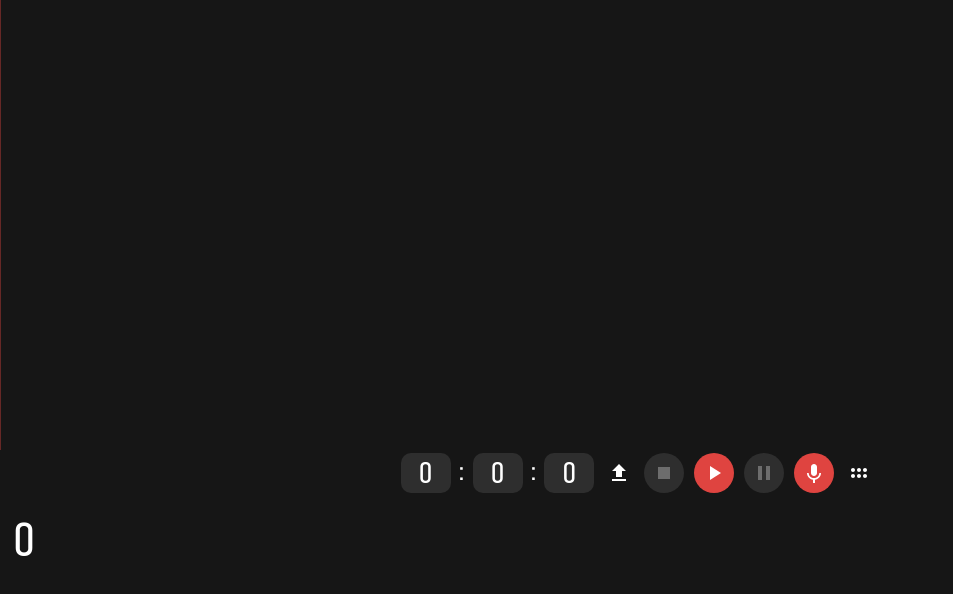
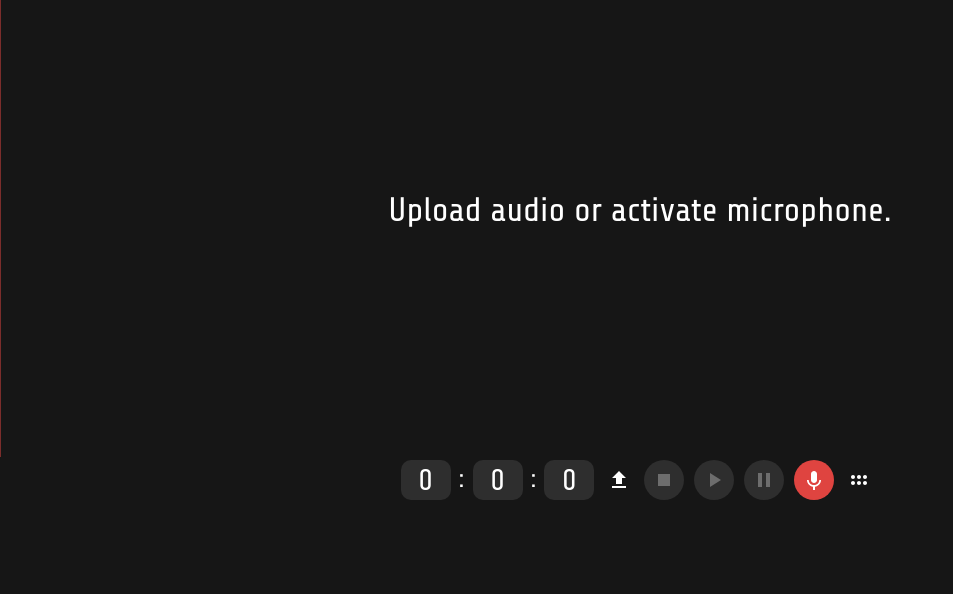
Before and after one commit to MichaelShingo/audioFeatures, a Next.js app: page / in a window 1280 px wide. Shown: the top 594 px of the page, without its empty margins (0-953 px from the left). Built offline with nearby package versions, Linux system fonts and the light colour scheme.

Commit message:
loading visuals

```diff
--- a/app/components/AudioComponent.tsx
+++ b/app/components/AudioComponent.tsx
@@ -23,6 +23,8 @@ const AudioComponent: React.FC = () => {
 		const setPitchData = async () => {
 			if (state.audioFile) {
 				const pitchResults: PitchData = await analyzePitch(state.audioFile);
+				dispatch({ type: actions.SET_IS_UPLOADING, payload: false });
+				dispatch({ type: actions.SET_IS_UPLOADED, payload: true });
 				dispatch({
 					type: actions.SET_PITCH_DATA,
 					payload: pitchResults as PitchData,
@@ -58,8 +60,10 @@ const AudioComponent: React.FC = () => {
 
 	const getFeatures = async (fileBuffer: File) => {
 		const audioBinaryFile: ArrayBuffer = await fileBuffer.arrayBuffer();
+
+		if (state.audioContext) {
 			const audioBufferFile: AudioBuffer =
-			await audioContext.decodeAudioData(audioBinaryFile);
+				await state.audioContext.decodeAudioData(audioBinaryFile);
 
 			dispatch({ type: actions.SET_AUDIO_BUFFER, payload: audioBufferFile });
 
@@ -104,6 +108,7 @@ const AudioComponent: React.FC = () => {
 				chromaResults.length
 			);
 			return chromaResults;
+		}
 	};
 
 	return <></>;
--- a/app/components/AudioUpload.tsx
+++ b/app/components/AudioUpload.tsx
@@ -19,6 +19,7 @@ const AudioUpload: React.FC = () => {
 	const { dispatch } = useAppState();
 
 	const handleFileChange = (event: ChangeEvent<HTMLInputElement>) => {
+		dispatch({ type: actions.SET_IS_UPLOADING, payload: true });
 		const file = event.target.files?.[0];
 		if (file) {
 			dispatch({ type: actions.SET_AUDIO_FILE, payload: file });
--- a/app/components/DataContainer.tsx
+++ b/app/components/DataContainer.tsx
@@ -18,7 +18,6 @@ const DataContainer: React.FC<DataContainerProps> = ({ children }) => {
 				backgroundColor: '',
 				height: `${positionPercentage}%`,
 				width: '100%',
-
 				padding: '1%',
 			}}
 		>
--- a/app/components/DataDisplay.tsx
+++ b/app/components/DataDisplay.tsx
@@ -4,7 +4,7 @@ import { actions, useAppState } from '../context/AppStateContext';
 const DataDisplay: React.FC = () => {
 	const { state, dispatch } = useAppState();
 	// console.log(state.currentPCM);
-	return <Typography variant="h3">{state.currentPCM}</Typography>;
+	// return <Typography variant="h3">{state.currentPCM}</Typography>;
 };
 
 export default DataDisplay;
--- a/app/components/FilledIconButton.tsx
+++ b/app/components/FilledIconButton.tsx
@@ -20,9 +20,11 @@ const FilledIconButton: React.FC<FilledIconButtonProps> = ({
 }) => {
 	const theme = useTheme();
 
+	const disabledClick = () => {};
+
 	return (
 		<Box
-			onClick={onClickHandler}
+			onClick={isActive ? onClickHandler : disabledClick}
 			sx={{
 				backgroundColor: isActive
 					? theme.palette.common.brightRed
--- a/app/components/HoverMarker.tsx
+++ b/app/components/HoverMarker.tsx
@@ -23,11 +23,11 @@ const HoverMarker = () => {
 		<div
 			style={{
 				backgroundColor: theme.palette.common.brightRed,
-				height: `${state.resizePosition}px`,
+				height: `${state.resizePosition - 7}px`,
 				width: '1px',
 				position: 'absolute',
 				left: `${mousePosition}px`,
-				opacity: '40%',
+				opacity: '50%',
 				visibility: state.isHoveredWaveform ? 'visible' : 'hidden',
 				pointerEvents: 'none',
 				zIndex: '-1',
--- a/app/components/PlaybackControls.tsx
+++ b/app/components/PlaybackControls.tsx
@@ -23,7 +23,6 @@ const PlaybackControls: React.FC = () => {
 	}, [state.audioBuffer]);
 
 	const playAudio = () => {
-		// player.current?.seek(5, 0);
 		Tone.start();
 		const startTime: number = state.seconds;
 		Tone.Transport.seconds = startTime;
@@ -81,7 +80,7 @@ const PlaybackControls: React.FC = () => {
 				icon={<StopIcon />}
 			/>
 			<FilledIconButton
-				isActive={!state.isPlaying}
+				isActive={!state.isPlaying && state.isUploaded}
 				onClickHandler={playAudio}
 				icon={<PlayArrowIcon style={{}} />}
 			/>
--- a/app/components/UpperContainer.tsx
+++ b/app/components/UpperContainer.tsx
@@ -2,7 +2,7 @@ import { Box } from '@mui/system';
 import { actions, useAppState } from '../context/AppStateContext';
 import Waveform from './Waveform';
 import PlaybackControls from './PlaybackControls';
-import { useTheme } from '@mui/material';
+import { Typography, useTheme } from '@mui/material';
 interface UpperContainerProps {}
 
 const UpperContainer: React.FC<UpperContainerProps> = () => {
@@ -19,6 +19,7 @@ const UpperContainer: React.FC<UpperContainerProps> = () => {
 		>
 			{/* <HoverMarker /> */}
 			<Waveform />
+
 			<Box
 				sx={{
 					width: '100%',
--- a/app/components/Waveform.tsx
+++ b/app/components/Waveform.tsx
@@ -1,8 +1,8 @@
 import React, { ReactNode } from 'react';
-import { Stack } from '@mui/system';
 import { actions, useAppState } from '../context/AppStateContext';
-import { useTheme } from '@mui/material';
+import { LinearProgress, Typography, useTheme } from '@mui/material';
 import HoverMarker from './HoverMarker';
+import { Box, Stack } from '@mui/system';
 
 const calcMinAndMax = (waveform: Float32Array): [number, number] => {
 	let max = -Infinity;
@@ -39,17 +39,16 @@ const Waveform: React.FC = () => {
 		scaledWaveform = state.waveform.map((value) => scaleToRange(value, min, max, 0, 100));
 	}
 
-	const handleOnMouseEnter = (value: number) => {
-		dispatch({ type: actions.SET_CURRENT_PCM, payload: value });
-		dispatch({ type: actions.SET_IS_HOVERED_WAVEFORM, payload: true });
-	};
+	// const handleOnMouseEnter = (value: number) => {
+	// 	dispatch({ type: actions.SET_CURRENT_PCM, payload: value });
+	// 	dispatch({ type: actions.SET_IS_HOVERED_WAVEFORM, payload: true });
+	// };
 
 	const generateWaveform = (): ReactNode[] => {
 		const res: ReactNode[] = [];
 		if (!scaledWaveform || !state.waveform) {
 			return res;
 		}
-		// console.log(scaledWaveform.length, state.pitchData);
 
 		// pitch data is an array of arrays.length(12)
 		for (let i = 0; i < state.loudnessData.length; i++) {
@@ -98,7 +97,6 @@ const Waveform: React.FC = () => {
 				height: '90%',
 				overflowX: 'auto',
 				overflowY: 'hidden',
-
 				paddingInline: '25px',
 				display: 'flex',
 				alignItems: 'center',
@@ -106,11 +104,35 @@ const Waveform: React.FC = () => {
 				flexDirection: 'row',
 				flexWrap: 'nowrap',
 				gap: '0px',
+				marginBottom: '7px',
 			}}
 		>
+			<Stack
+				alignItems="center"
+				justifyContent="center"
+				sx={{ width: '100%', display: state.isUploaded ? 'none' : 'block' }}
+			>
+				<Typography
+					sx={{
+						textAlign: 'center',
+						marginBottom: '25px',
+						width: '100%',
+					}}
+					variant="h4"
+				>
+					Upload audio or activate microphone.
+				</Typography>
+				<Box
+					sx={{
+						width: '50%',
+						marginInline: 'auto',
+						visibility: state.isUploading ? 'visible' : 'hidden',
+					}}
+				>
+					<LinearProgress />
+				</Box>
+			</Stack>
 			<HoverMarker />
-			{/* <div style={{ width: '20000px', height: '50px', backgroundColor: 'blue' }}></div>
-			<div style={{ width: '20000px', height: '50px', backgroundColor: 'blue' }}></div> */}
 			{scaledWaveform && generateWaveform()}
 		</div>
 	);
--- a/app/context/AppStateContext.tsx
+++ b/app/context/AppStateContext.tsx
@@ -32,6 +32,7 @@ interface GlobalState {
 	isPlaying: boolean;
 	currentTime: number;
 	isUploaded: boolean;
+	isUploading: boolean;
 }
 
 const initialState: GlobalState = {
@@ -57,6 +58,7 @@ const initialState: GlobalState = {
 	isPlaying: false,
 	currentTime: 0,
 	isUploaded: false,
+	isUploading: false,
 };
 
 export type AppAction = {
@@ -103,6 +105,7 @@ export const actions: Record<string, string> = {
 	SET_IS_PLAYING: 'SET_IS_PLAYING',
 	SET_CURRENT_TIME: 'SET_CURRENT_TIME',
 	SET_IS_UPLOADED: 'SET_IS_UPLOADED',
+	SET_IS_UPLOADING: 'SET_IS_UPLOADING',
 };
 
 const appReducer = (state: GlobalState, action: AppAction): GlobalState => {
@@ -165,6 +168,8 @@ const appReducer = (state: GlobalState, action: AppAction): GlobalState => {
 			return { ...state, currentTime: action.payload as number };
 		case actions.SET_IS_UPLOADED:
 			return { ...state, isUploaded: action.payload as boolean };
+		case actions.SET_IS_UPLOADING:
+			return { ...state, isUploading: action.payload as boolean };
 		default:
 			return state;
 	}
```
Also changed, not shown: audioFeatures.txt. Lines whose indentation alone changed are shown as unchanged.
